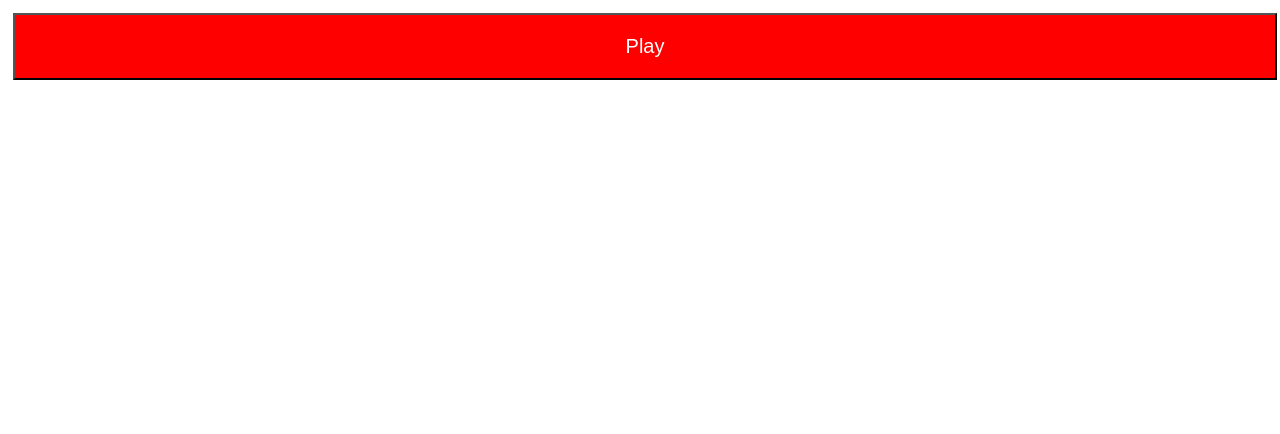
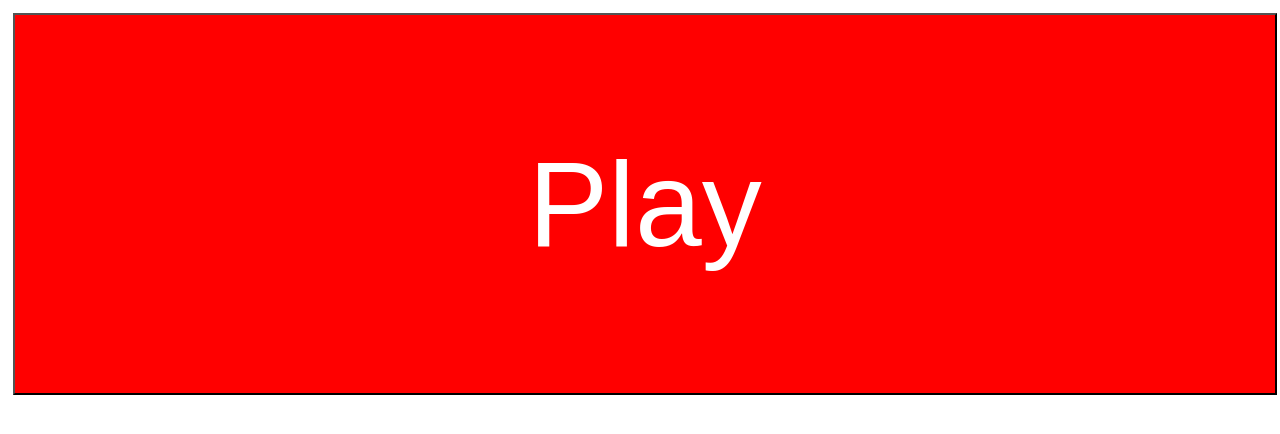
Before and after one commit to erm0l0v/remote-dj, a website: page dest/remote-controller.html in a window 1280 px wide. Drawn offline with Linux system fonts and the light colour scheme.

Commit message:
Change html

```diff
--- a/dest/remote-controller.html
+++ b/dest/remote-controller.html
@@ -7,9 +7,9 @@
         .play-btn {
             margin: 5px;
             width: 100%;
-            padding: 20px;
+            padding: 120px;
             background-color: red;
-            font-size: 20px;
+            font-size: 120px;
             color: white;
         }
     </style>
```
Also changed, not shown: dest/dj-player.html (+3 -0 lines).
